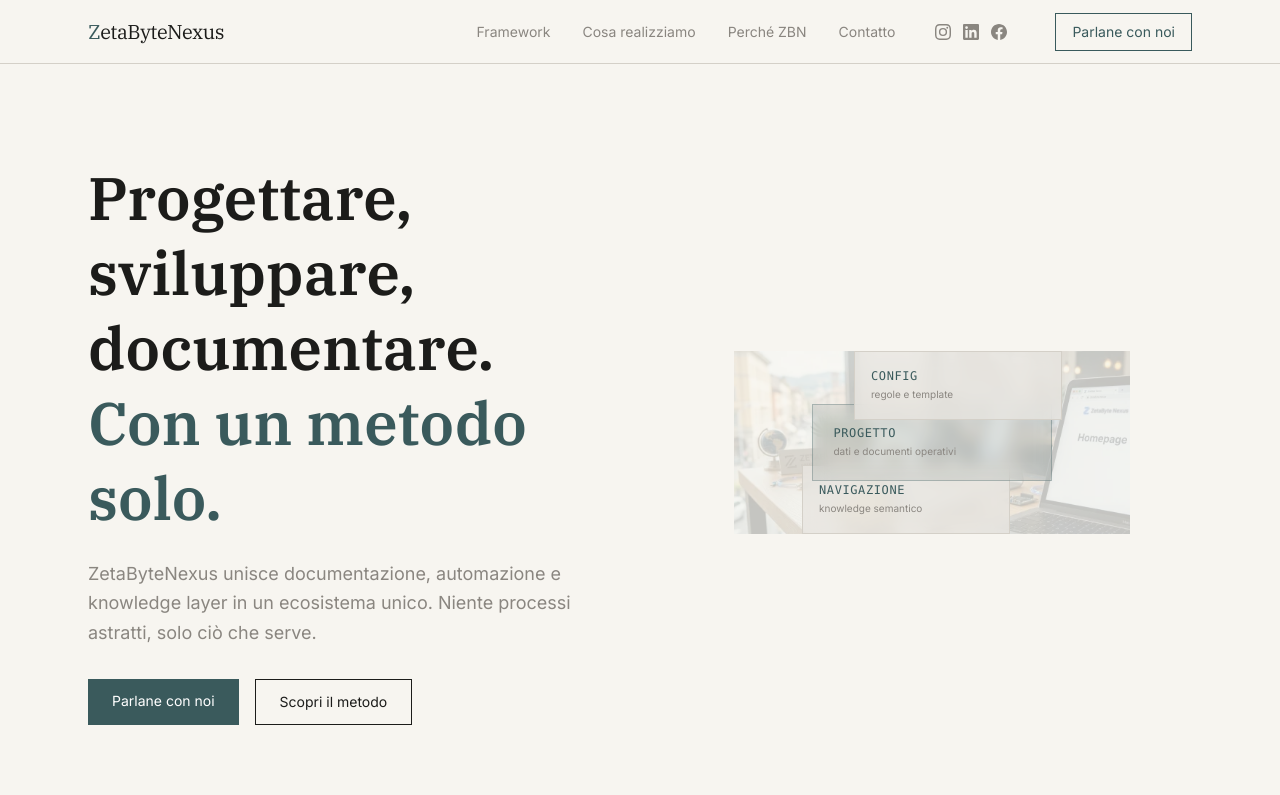
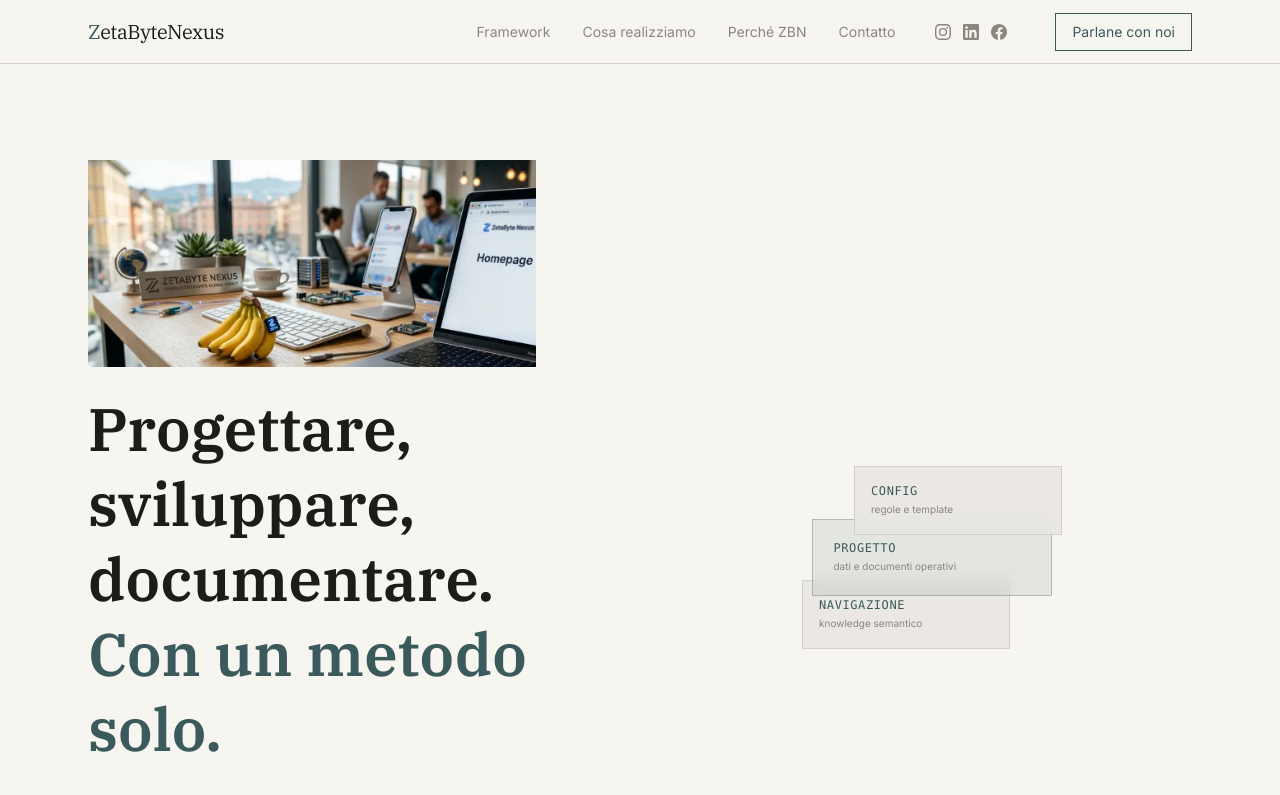
Before and after one commit to StefanoBonfanti66/zetabytenexus-website, a React (Vite) app in the folder app/: page / in a window 1280 px wide. Shown: the top 795 px of the page. Built offline with nearby package versions, Linux system fonts and the light colour scheme.

Commit message:
Hero: move img-homepage above title

```diff
--- a/app/src/components/Hero.tsx
+++ b/app/src/components/Hero.tsx
@@ -23,6 +23,14 @@
       <div className="mx-auto max-w-6xl w-full px-6">
         <div className="grid md:grid-cols-2 gap-12 md:gap-16 items-center">
           <div className="flex flex-col gap-6">
+            <img
+              src="/img-homepage.webp"
+              alt="ZetaByteNexus — ecosistema digitale"
+              className="w-full max-w-md self-start"
+              loading="eager"
+              width="544"
+              height="251"
+            />
             <h1 className="font-display text-4xl md:text-5xl lg:text-6xl font-semibold text-text leading-tight">
               Progettare, sviluppare, documentare.<br />
               <span className="text-accent">Con un metodo solo.</span>
@@ -42,15 +50,6 @@
             </div>
           </div>
           <div className="relative hidden md:flex justify-center items-center">
-            <img
-              src="/img-homepage.webp"
-              alt=""
-              className="absolute inset-0 w-full h-full object-contain opacity-20 pointer-events-none select-none"
-              aria-hidden="true"
-              loading="eager"
-              width="544"
-              height="251"
-            />
             <FrameworkDiagram />
           </div>
         </div>
```
